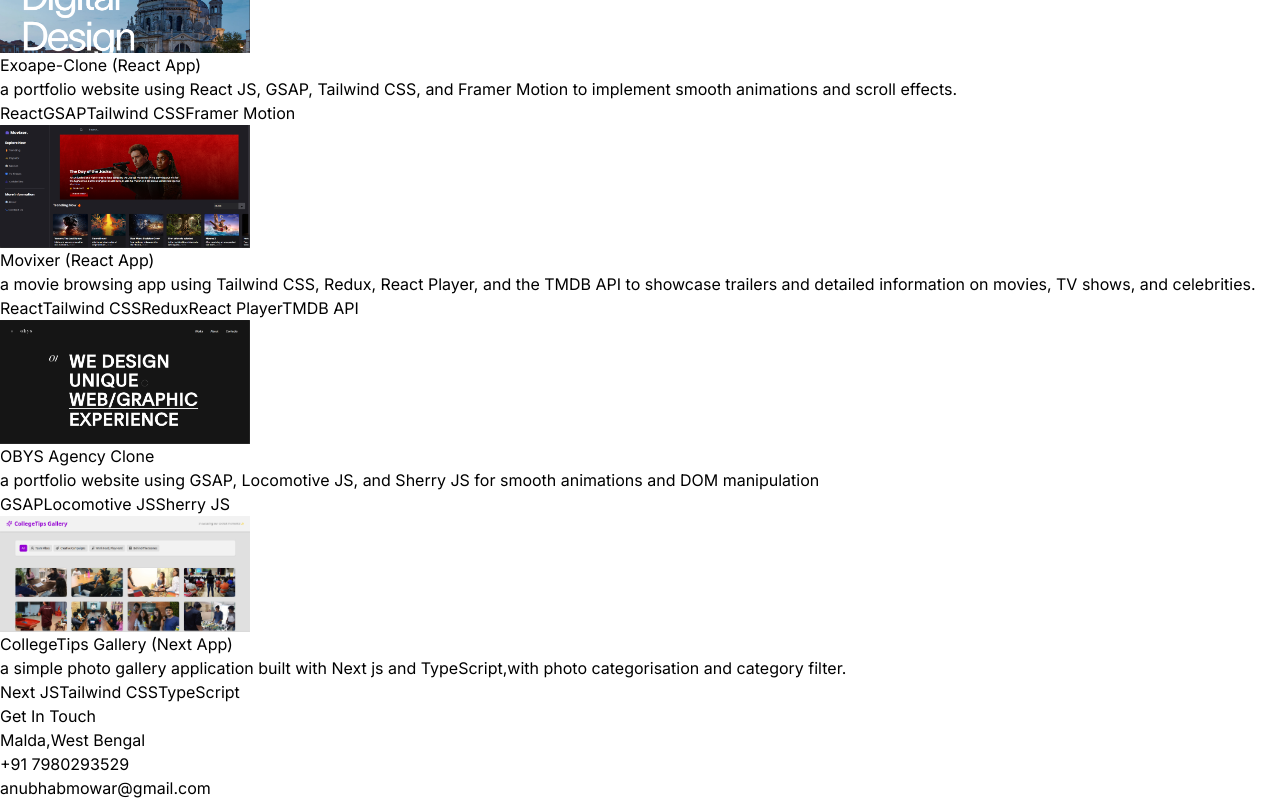
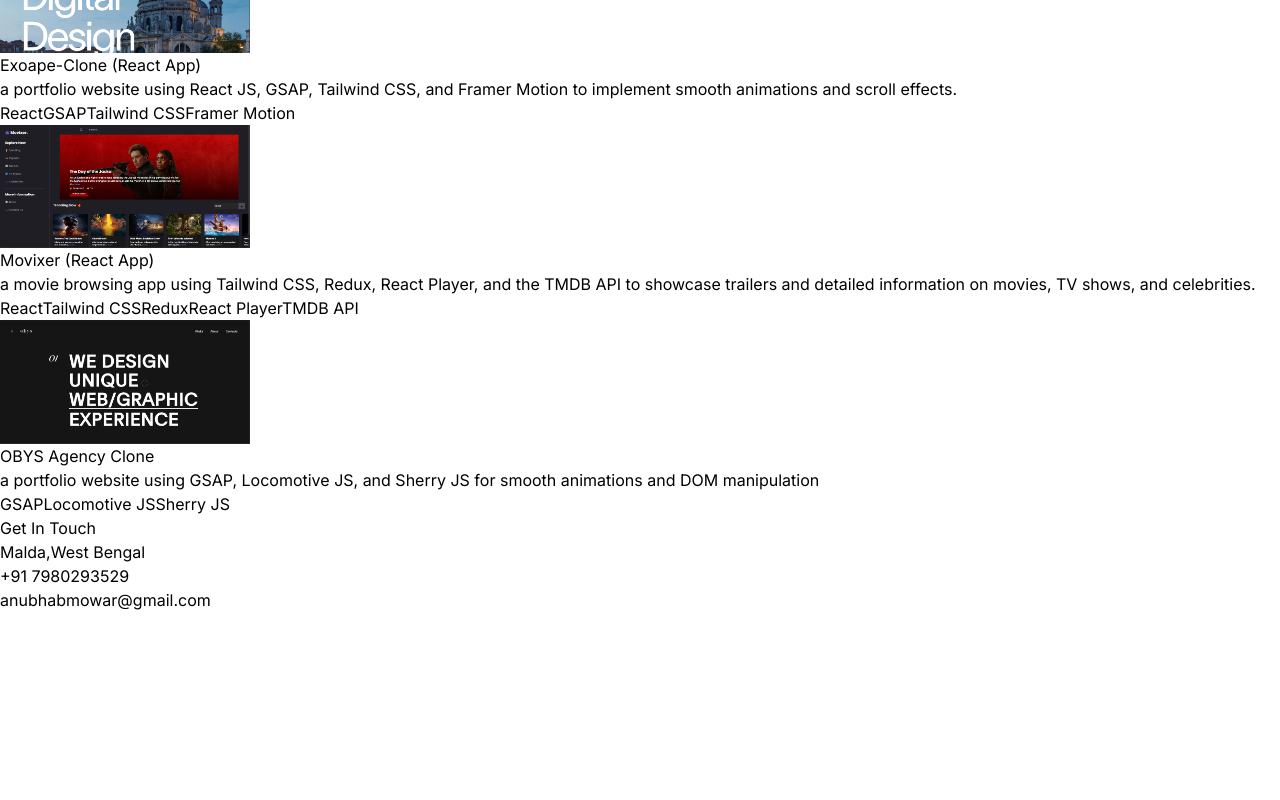
Before and after one commit to anubhabmowar/anubhab-mowar-portfolio, a React (Vite) app: page / in a window 1280 px wide. Shown: the part 3854-4654 px from the top of the page. After the commit the page ends 4466 px from the top, so only its background shows below. Built offline with nearby package versions, Linux system fonts and the light colour scheme.

Commit message:
remove non-relevant projects

```diff
--- a/src/constants/index.js
+++ b/src/constants/index.js
@@ -2,7 +2,7 @@ import project1 from "../assets/project-1.png";
 import project2 from "../assets/project-2.png";
 import project3 from "../assets/project-3.png";
 import project4 from "../assets/project-4.png";
-import project5 from "../assets/project-5.png";
+
 export const EDUCATION_CONTENT = [
   {
     year: "2023-2027",
@@ -78,14 +78,6 @@ export const PROJECTS = [
     technologies: ["GSAP", "Locomotive JS", "Sherry JS"],
     link: "https://anubhabmowar.github.io/obys-agency-website/",
   },
-  {
-    title: "CollegeTips Gallery (Next App)",
-    image: project5,
-    description:
-      " a simple photo gallery application built with Next js and TypeScript,with photo categorisation and category filter.",
-    technologies: ["Next JS", "Tailwind CSS", "TypeScript"],
-    link: "https://college-tips-gallery-two.vercel.app/",
-  },
 ];
 
 export const CONTACT = {
```
Also changed, not shown: src/assets/project-5.png (deleted).
